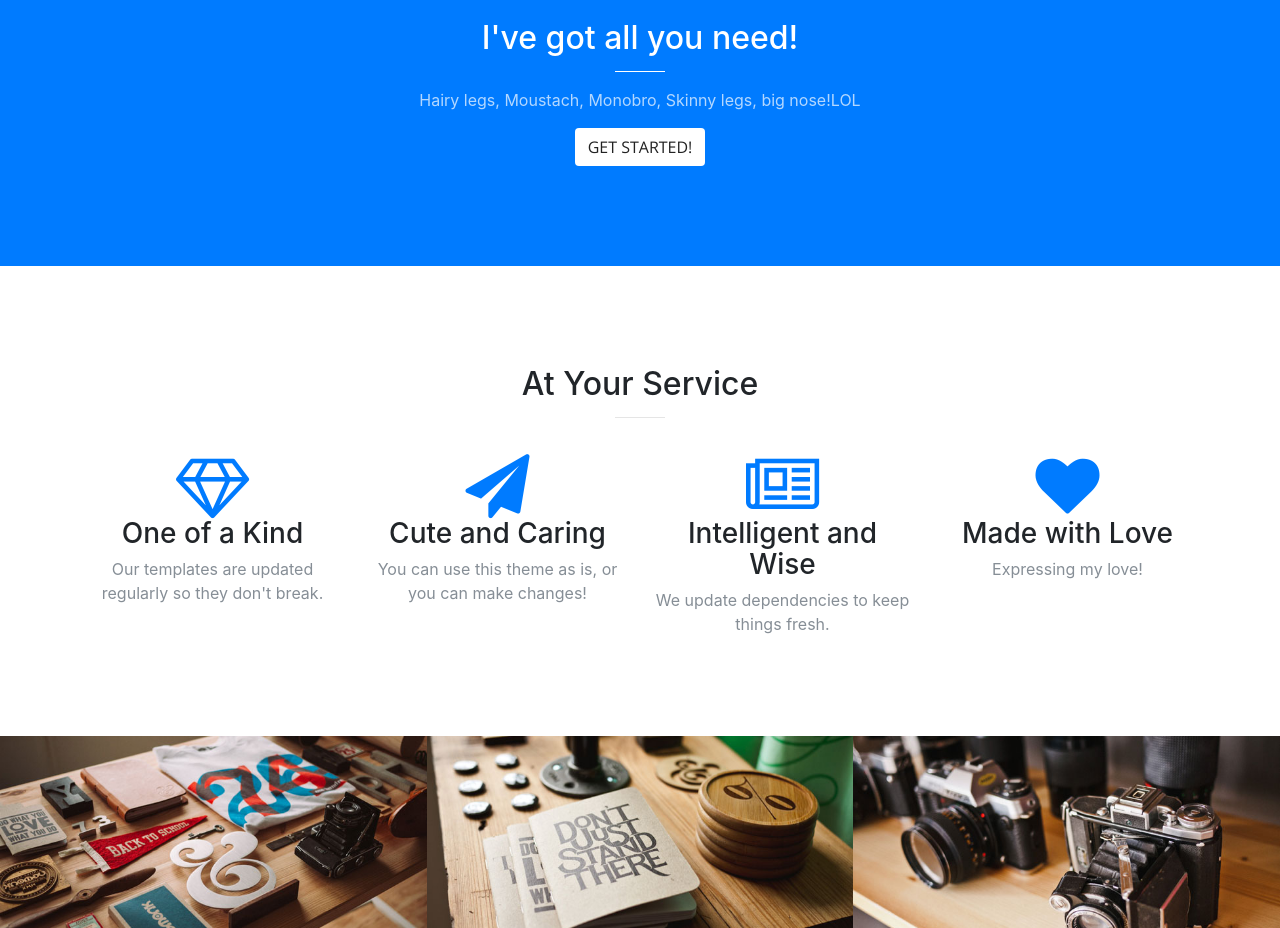
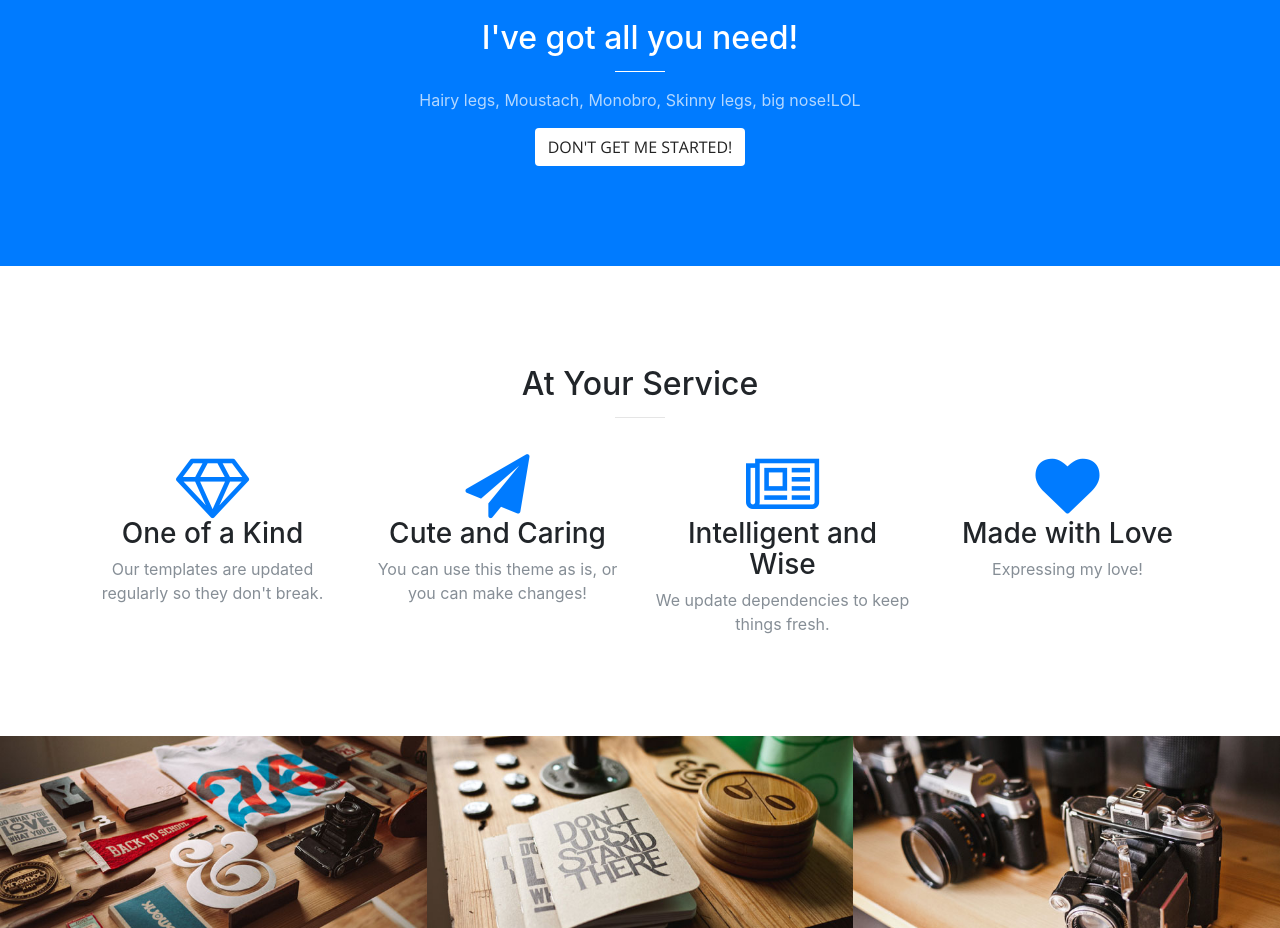
Before and after one commit to 80000K/Web, a website with bundled scripts: page index.html in a window 1280 px wide. Shown: the part 880-1808 px from the top of the page. Built offline with nearby package versions, Linux system fonts and the light colour scheme.

Commit message:
get me started

```diff
--- a/index.html
+++ b/index.html
@@ -72,7 +72,7 @@
             <h2 class="section-heading text-white">I've got all you need!</h2>
             <hr class="light">
             <p class="text-faded"> Hairy legs, Moustach, Monobro, Skinny legs, big nose!LOL</p>
-            <a class="btn btn-default btn-xl js-scroll-trigger" href="#services">Get Started!</a>
+            <a class="btn btn-default btn-xl js-scroll-trigger" href="#services">Don't Get me Started!</a>
           </div>
         </div>
       </div>
```
